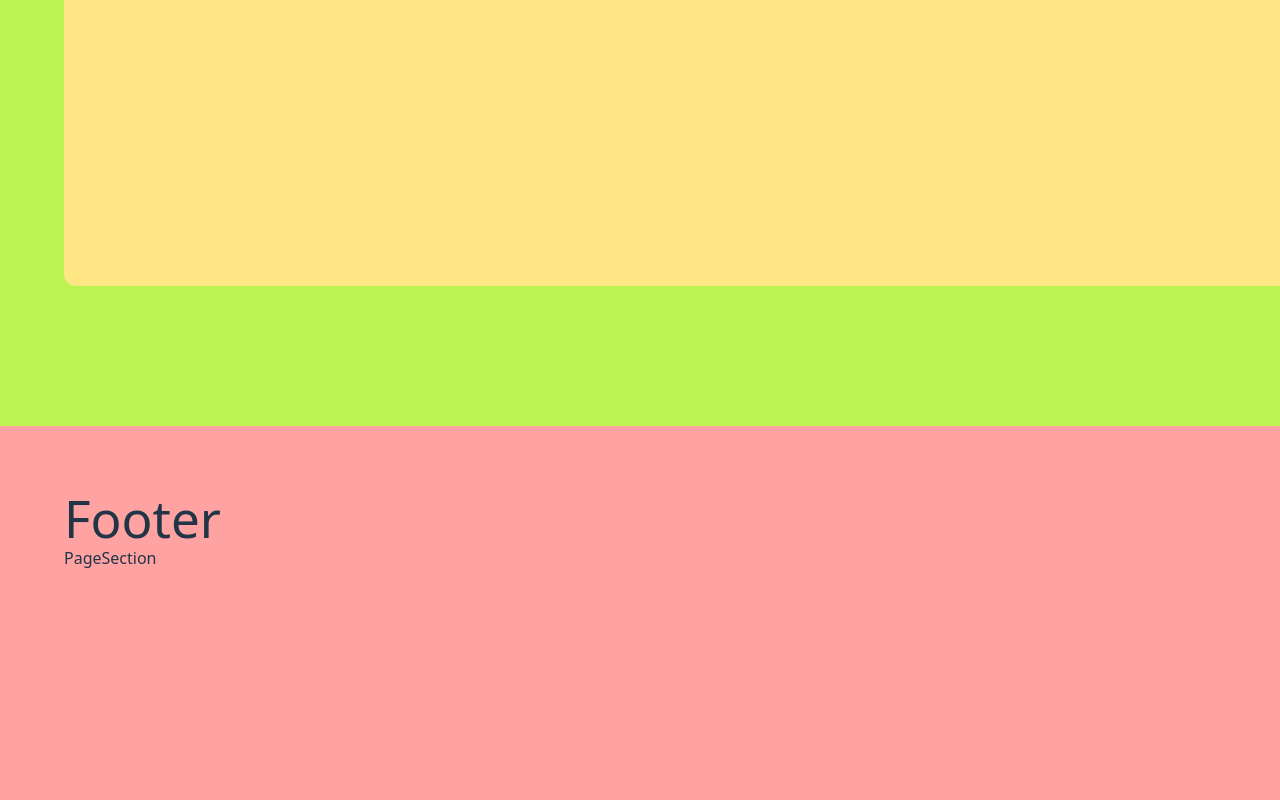
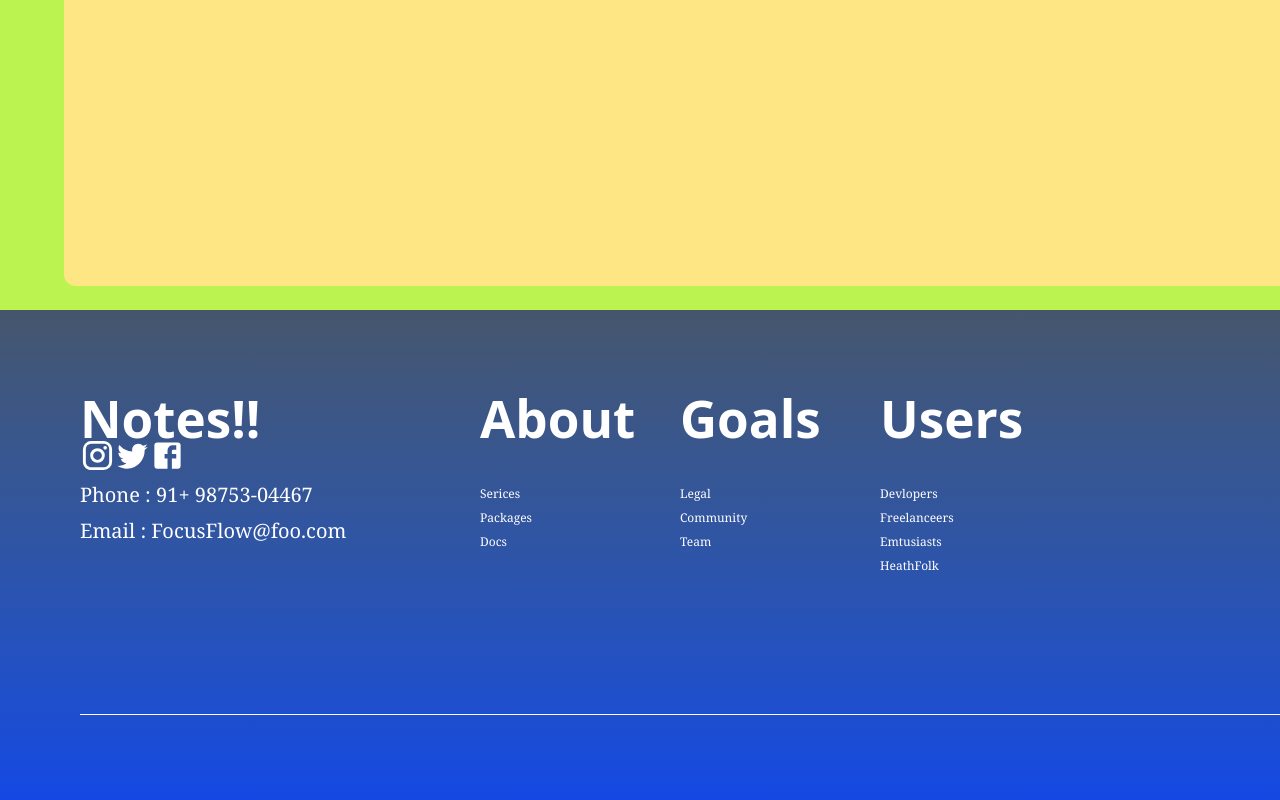
Before and after one commit to Bharatdwaj3/notepad-dsa, a React (Vite) app: page / in a window 1280 px wide. Shown: the part 3190-3990 px from the top of the page. Built offline with nearby package versions, Linux system fonts and the light colour scheme.

Commit message:
made the footer

```diff
--- a/package.json
+++ b/package.json
@@ -10,10 +10,15 @@
     "preview": "vite preview"
   },
   "dependencies": {
+    "@emotion/react": "^11.14.0",
+    "@emotion/styled": "^11.14.0",
+    "@mui/icons-material": "^5.16.0",
+    "@mui/material": "^5.16.0",
     "@tailwindcss/vite": "^4.1.1",
     "@types/react-router-dom": "^5.3.3",
     "react": "^19.0.0",
     "react-dom": "^19.0.0",
+    "react-icons": "^5.2.1",
     "react-router-dom": "^7.5.0"
   },
   "devDependencies": {
--- a/src/App.tsx
+++ b/src/App.tsx
@@ -1,5 +1,5 @@
 
-import {Home, Content, About} from './pages/index'
+import {Home, Notes, Community} from './pages/index'
 import { BrowserRouter as Router, Routes, Route  } from 'react-router-dom'
 import { Navbar } from './components'
 
@@ -11,8 +11,8 @@ function App() {
         <Navbar/>
         <Routes>
           <Route path='/' element={<Home/> }/>
-          <Route path='/content' element={<Content/>}/>
-          <Route path='/about' element={<About/>}/>
+          <Route path='/Notes' element={<Notes/>}/>
+          <Route path='/community' element={<Community/>}/>
           <Route/>
         </Routes>
       </Router>
--- a/src/components/Footer.tsx
+++ b/src/components/Footer.tsx
@@ -1,12 +1,83 @@
-import {Ctype} from './types'
+import InstagramIcon from '@mui/icons-material/Instagram';
+import FacebookIcon from '@mui/icons-material/Facebook';
+import TwitterIcon from '@mui/icons-material/Twitter';
 
-const Footer = ({name, type}:Ctype) => {
+const Footer = () => {
   return (
     <>
-        <div className='p-16 h-96 w-screen bg-red-300 absolute bottom-0'>
-          <h1>{name}</h1>
-          <h3>{type}</h3>
+        <div className='p-16 w-full h-[500px] bg-gradient-to-t from-blue-700 to-slate-600 absolute bottom-0'>
+          <div className=" w-[1200px] h-24 absolute inset-x-0 top-0 ml-20  border-white"></div>
+         <div className=" w-[1200px] h-80 absolute inset-20  border-white">
+              <div className=" h-full grid grid-flow-col grid-rows-1 grid-cols-6 gap-0">
+
+        <div className="  col-span-2">
+          <div className=" h-48 relative">
+          <div className=" w-full h-12">
+              <h1 className="text-white font-extrabold text-left text-xl font-sans">Notes!!</h1>
+            </div>
+            <div className=" h-36 w-full absolute bottom-0 left-0">
+              <ul className="space-y-2 text-xs text-white font-thin font-serif">
+                <div className="flex justify-start">
+                  <InstagramIcon fontSize="large"/>
+                  <TwitterIcon fontSize="large"/>
+                  <FacebookIcon fontSize="large"/>
+                </div>
+                <li className="text-xl">Phone : 91+ 98753-04467</li>
+                <li className="text-xl">Email : FocusFlow@foo.com</li>
+              </ul>
+            </div>
+            </div>
+          </div>
+
+        <div className=" h-48 relative">
+          <div className=" w-full h-12">
+            <h1 className="text-white font-extrabold text-left text-xl font-sans">About</h1>
+          </div>
+          <div className=" h-36 w-full absolute bottom-0 left-0">
+            <ul className="space-y-2 text-xs text-white font-thin font-serif mt-12">
+              <li>Serices</li>
+              <li>Packages</li>
+              <li>Docs</li>
+            </ul>
+          </div>
         </div>
+
+        <div className=" h-48 relative">
+          <div className=" w-full h-12">
+            <h1 className="text-white font-extrabold text-left text-xl font-sans">Goals</h1>
+          </div>
+          <div className=" h-36 w-full absolute bottom-0 left-0">
+            <ul className="space-y-2 text-xs text-white font-thin font-serif mt-12">
+              <li>Legal</li>
+              <li>Community</li>
+              <li>Team</li>
+            </ul>
+          </div>
+        </div>
+
+      <div className=" h-48 relative">
+          <div className=" w-full h-12">
+            <h1 className="text-white font-extrabold text-left text-xl font-sans">Users</h1>
+          </div>
+          <div className=" h-36 w-full absolute bottom-0 left-0">
+            <ul className="space-y-2 text-xs text-white font-thin font-serif mt-12">
+              <li>Devlopers</li>
+              <li>Freelanceers</li>
+              <li>Emtusiasts</li>
+              <li>HeathFolk</li>
+            </ul>
+          </div>
+        </div>
+
+
+
+</div>
+         </div>
+         <div className=" w-[1200px] h-24 absolute inset-x-0 bottom-0 ml-20 border-t border-white"></div>
+
+    </div>
+
+
     </>
   )
 }
--- a/src/pages/Notes.tsx
+++ b/src/pages/Notes.tsx
@@ -5,16 +5,11 @@ const About = () => {
   return (
     <>
       <div className="relative m-0 h-[4000px] w-screen bg-amber-500">
-
         <Header/>
         <Navbar/>
         <Hero />
-        <Footer name="Footer" type="PageSection"/>
-
+        <Footer/>
       </div>
-
-
-
     </>
   )
 }
```
Also changed, not shown: 1 other file (tests, documents, lock files or other folders).
